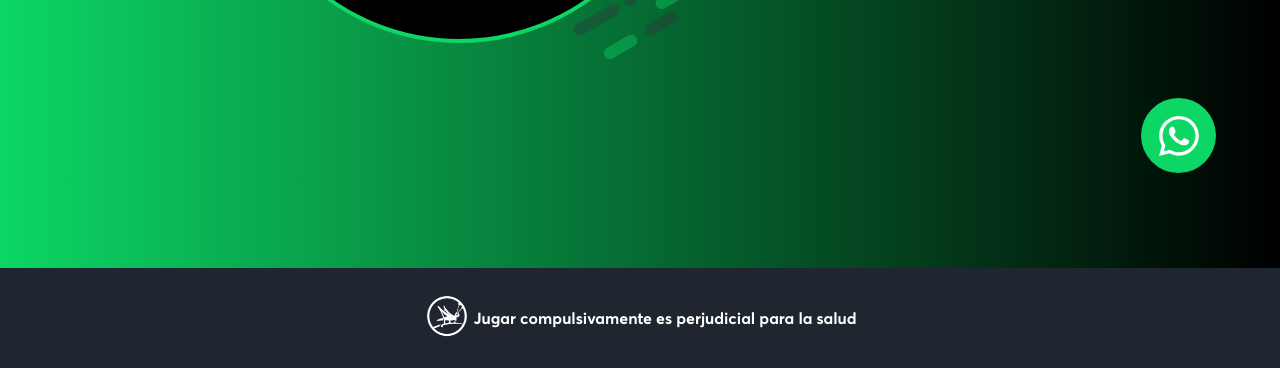
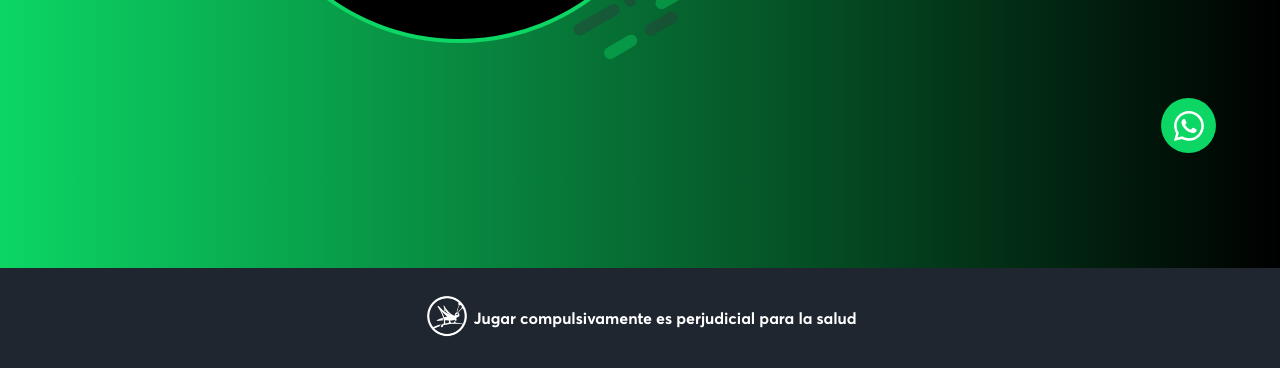
Before and after one commit to Davidvg29/landing-sportsbet, a plain HTML site: page index.html in a window 1280 px wide. Shown: the part 582-950 px from the top of the page. Drawn offline with Linux system fonts and the light colour scheme.

Commit message:
change icon size and conteiner whatsapp

```diff
--- a/index.css
+++ b/index.css
@@ -265,15 +265,15 @@ hr{
     top: 85%;
     right: 5%;
     background-color: #0CD664;
-    width: 75px;
-    height: 75px;
+    width: 55px;
+    height: 55px;
     display: flex;
     justify-content: center;
     align-items: center;
     border-radius: 50%;
 }
 .conteiner-whatsapp svg{
-   width: 40px
+   width: 30px
 }
 
 @media (max-width: 850px) {
```
